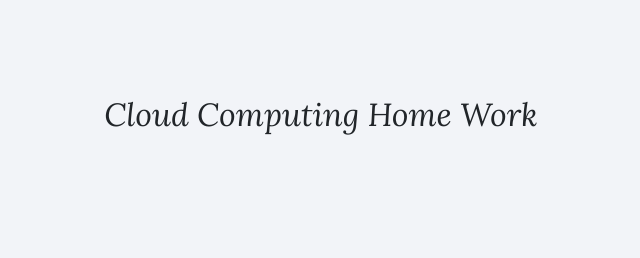
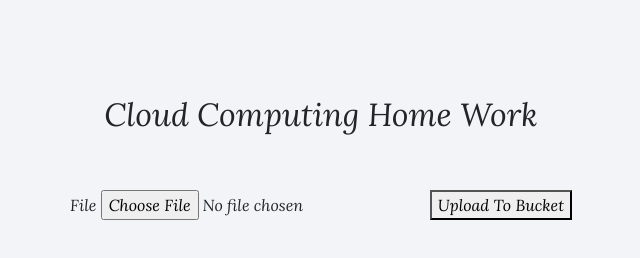
Before and after one commit to Wisdom132/aws-uploader, a website: page src/public/index.html in a window 1280 px wide. Shown: the whole page, without its empty margins (319-959 px from the left). Drawn offline with nearby package versions, Linux system fonts and the light colour scheme; no server answers.

Commit message:
get data to be uploaded

```diff
--- a/src/public/app.js
+++ b/src/public/app.js
@@ -28,3 +28,12 @@ async function getAllImages() {
         loader.style.display = 'none';
     }
 }
+
+
+let form = document.querySelector("#uploadForm");
+let file = document.querySelector("#file")
+form.addEventListener('submit', e => {
+    e.preventDefault();
+    let dat = file.files[0];
+    console.log(dat)
+})
--- a/src/public/index.html
+++ b/src/public/index.html
@@ -38,6 +38,15 @@
                     <h2>Cloud Computing Home Work</h2>
                 </div>
             </div>
+            <div class="row">
+                <div class="col-md-12 text-center">
+                    <form id="uploadForm" enctype="multipart/form-data">
+                        <label for="file">File</label>
+                        <input type="file" id="file">
+                        <button type="submit">Upload To Bucket</button>
+                    </form>
+                </div>
+            </div>
             <div class="row" id="loaderWrapper">
                 <div class="col-md-12">
                     <div class="clearfix">
```
